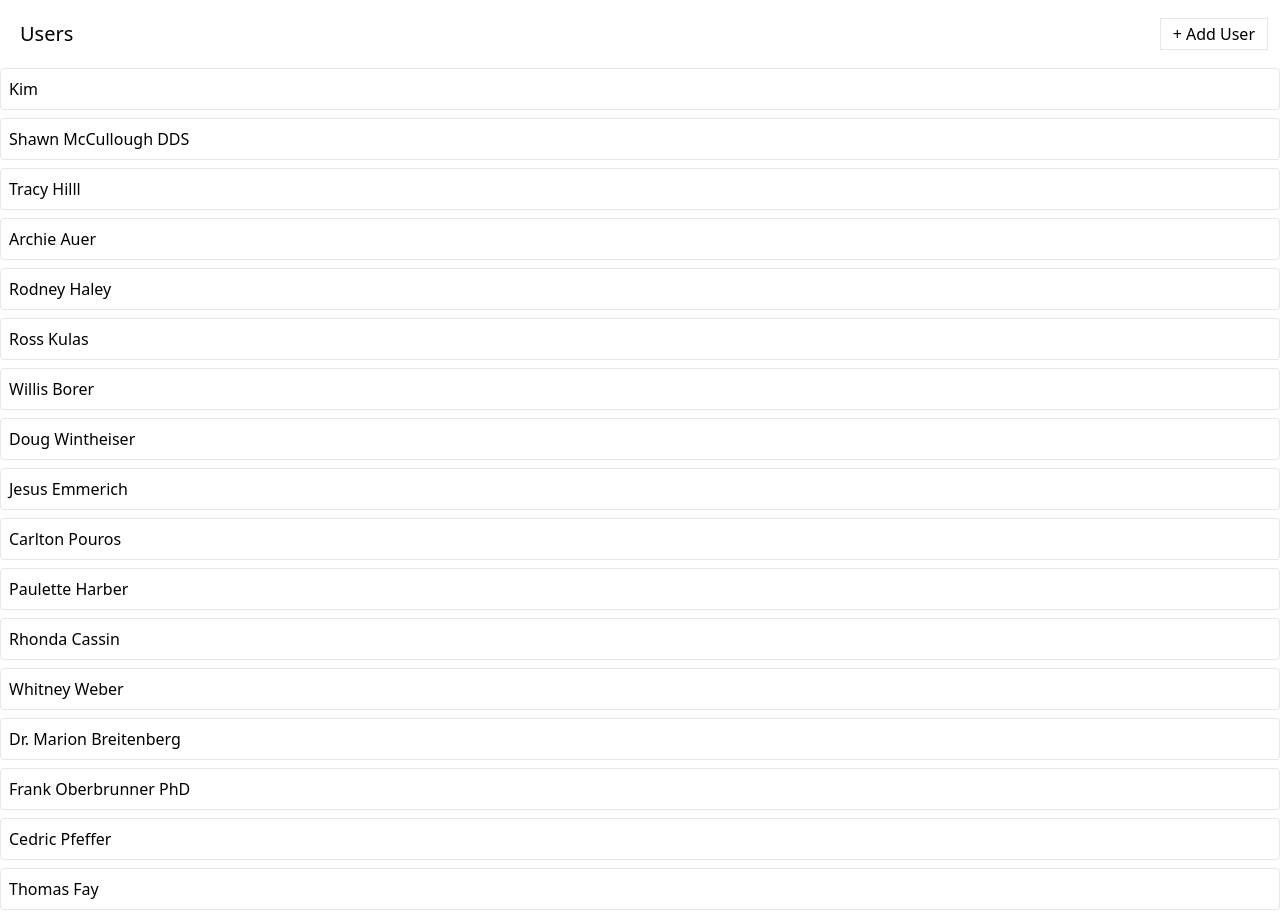
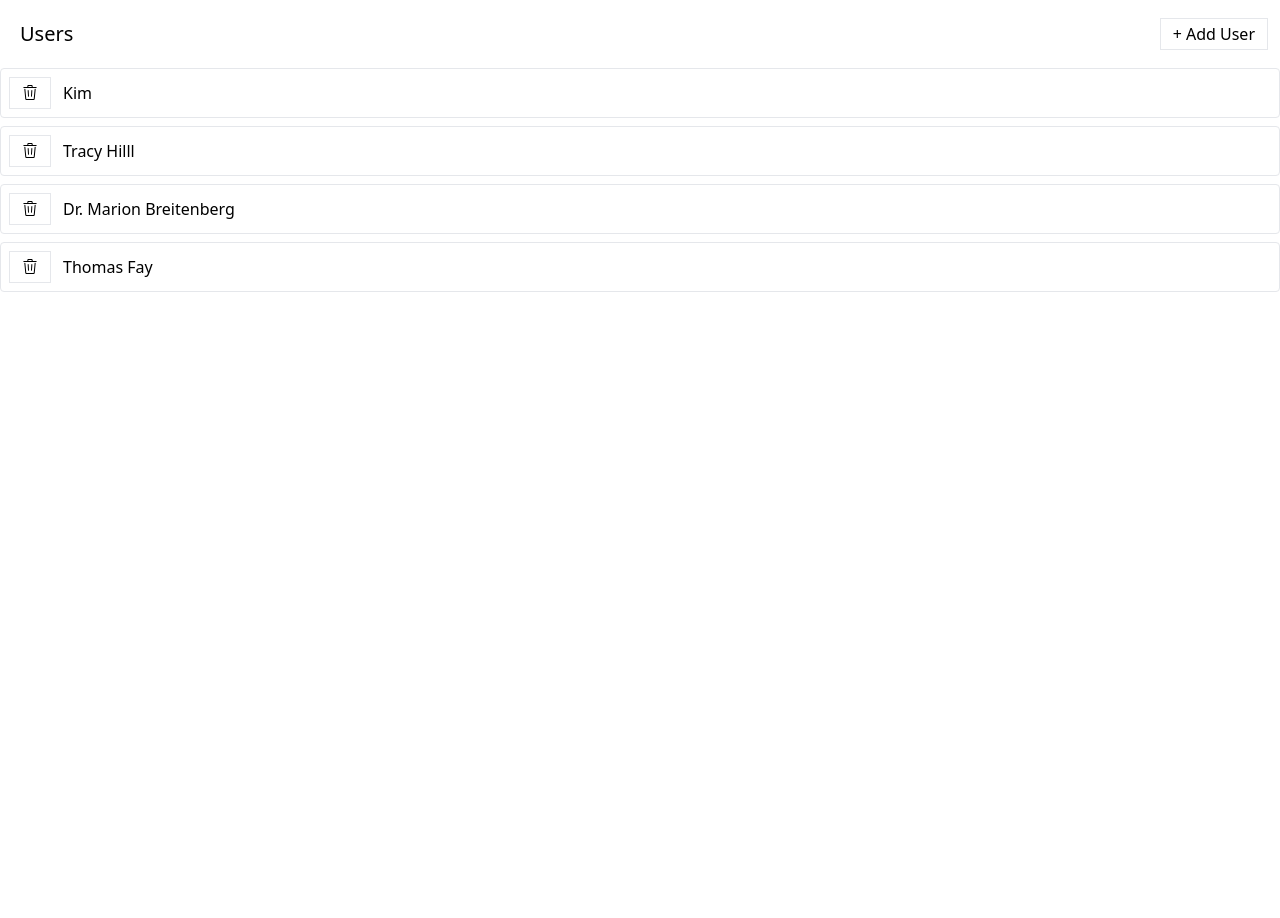
Before and after one commit to C10uld/media, a React (Create React App) app: page / in a window 1280 px wide. After the commit the page ends 800 px from the top, so only its background shows below. Built offline with nearby package versions, Linux system fonts and the light colour scheme; data requests are answered from the project's data file.

Commit message:
fixing delete button

```diff
--- a/db.json
+++ b/db.json
@@ -5,64 +5,12 @@
       "name": "Kim"
     },
     {
-      "name": "Shawn McCullough DDS",
-      "id": 2
-    },
-    {
       "name": "Tracy Hilll",
       "id": 3
     },
     {
-      "name": "Archie Auer",
-      "id": 4
-    },
-    {
-      "name": "Rodney Haley",
-      "id": 5
-    },
-    {
-      "name": "Ross Kulas",
-      "id": 6
-    },
-    {
-      "name": "Willis Borer",
-      "id": 7
-    },
-    {
-      "name": "Doug Wintheiser",
-      "id": 8
-    },
-    {
-      "name": "Jesus Emmerich",
-      "id": 9
-    },
-    {
-      "name": "Carlton Pouros",
-      "id": 10
-    },
-    {
-      "name": "Paulette Harber",
-      "id": 11
-    },
-    {
-      "name": "Rhonda Cassin",
-      "id": 12
-    },
-    {
-      "name": "Whitney Weber",
-      "id": 13
-    },
-    {
       "name": "Dr. Marion Breitenberg",
       "id": 14
-    },
-    {
-      "name": "Frank Oberbrunner PhD",
-      "id": 15
-    },
-    {
-      "name": "Cedric Pfeffer",
-      "id": 16
     },
     {
       "name": "Thomas Fay",
--- a/src/components/UsersListItem.js
+++ b/src/components/UsersListItem.js
@@ -1,8 +1,25 @@
+import { GoTrash } from "react-icons/go";
+import Button from "./Button";
+import { removeUser } from "../store";
+import { useThunk } from "../hooks/use-thunk";
+
 function UsersListItem({ user }) {
+  const [doRemoveUser, isLoading, error] = useThunk(removeUser);
+
+  const hadleClick = () => {
+    doRemoveUser(user);
+  };
+
   return (
     <div className="mb-2 border rounded">
       <div className="flex p-2 justify-between items-center cursor-pointer">
-        {user.name}
+        <div className="flex flex-row items-center justify-between">
+          <Button className="mr-3" loading={isLoading} onClick={hadleClick}>
+            <GoTrash />
+          </Button>
+          {error && <div>Error deleting user.</div>}
+          {user.name}
+        </div>
       </div>
     </div>
   );
--- a/src/hooks/use-thunk.js
+++ b/src/hooks/use-thunk.js
@@ -6,15 +6,18 @@ export function useThunk(thunk) {
   const [error, setError] = useState(null);
   const dispatch = useDispatch();
 
-  const runThunk = useCallback(() => {
+  const runThunk = useCallback(
+    (arg) => {
       // really nice hook!
       //실제로 thunk를 실행 및 전달하고 업데이트할 함수
       setIsLoading(true);
-    dispatch(thunk())
+      dispatch(thunk(arg))
         .unwrap()
         .catch((err) => setError(err))
         .finally(() => setIsLoading(false));
-  }, [dispatch, thunk]);
+    },
+    [dispatch, thunk]
+  );
 
   return [runThunk, isLoading, error];
 }
--- a/src/store/slices/usersSlice.js
+++ b/src/store/slices/usersSlice.js
@@ -40,6 +40,11 @@ const usersSlice = createSlice({
     });
     builder.addCase(removeUser.fulfilled, (state, action) => {
       state.isLoading = false;
+      state.data = state.data.filter((user) => {
+        //state.data 배열에서 사용자의 id가 action.payload의 id와 일치하는 요소 제거
+        return user.id !== action.payload.id;
+      });
+      console.log(action.payload);
     });
     builder.addCase(removeUser.rejected, (state, action) => {
       state.isLoading = false;
--- a/src/store/thunks/removeUser.js
+++ b/src/store/thunks/removeUser.js
@@ -2,9 +2,9 @@ import { createAsyncThunk } from "@reduxjs/toolkit";
 import axios from "axios";
 
 const removeUser = createAsyncThunk("users/remove", async (user) => {
-  const response = await axios.delete(`http://localhost:3005/users/${user.id}`);
+  await axios.delete(`http://localhost:3005/users/${user.id}`);
 
-  return response.data;
+  return user;
 });
 
 export { removeUser };
```
Lines whose indentation alone changed are shown as unchanged.
